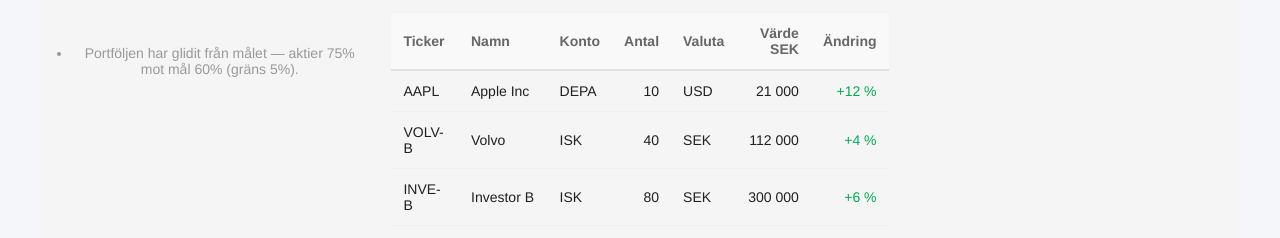
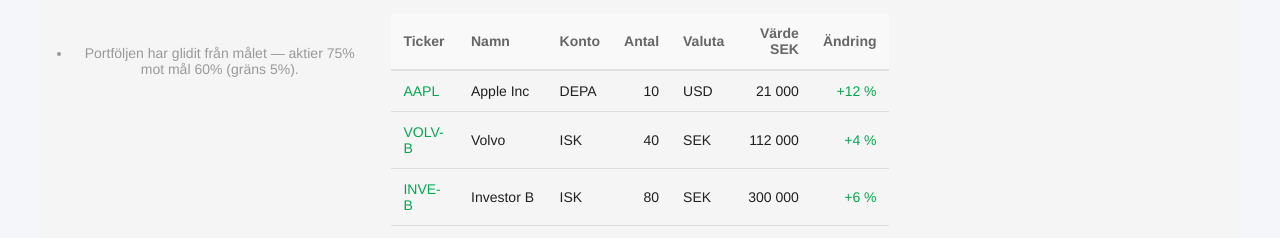
Before and after one commit to chas-challenge-2026/avanza-team1, a React (Vite) app in the folder frontend/: page / in a window 1280 px wide. Shown: the part 706-944 px from the top of the page. Built offline with nearby package versions, Linux system fonts and the light colour scheme.

Commit message:
styling(frontend): Remove redundant classes and replace fixed values with variables in HoldingsTable (#44) + Define more global css variables and update affected components (#44)

```diff
--- a/frontend/src/components/Dashboard/AccountsTable.module.css
+++ b/frontend/src/components/Dashboard/AccountsTable.module.css
@@ -7,7 +7,7 @@
 .column {
   display: flex;
   flex-direction: column;
-  gap: var(--space-small);
+  gap: var(--space-xsmall);
 }
 
 .columnTitle {
--- a/frontend/src/components/Dashboard/AssetAllocation.module.css
+++ b/frontend/src/components/Dashboard/AssetAllocation.module.css
@@ -21,7 +21,7 @@
 .target {
   font-size: var(--font-size-small);
   color: var(--gray);
-  margin-bottom: var(--space-small);
+  margin-bottom: var(--space-xsmall);
 }
 
 .name {
--- a/frontend/src/components/Dashboard/GoalAllocation.module.css
+++ b/frontend/src/components/Dashboard/GoalAllocation.module.css
@@ -60,7 +60,7 @@
 }
 
 .button {
-  padding: var(--space-small) var(--space-medium);
+  padding: var(--space-xsmall) var(--space-medium);
   background-color: var(--primary-color);
   color: white;
   border: none;
--- a/frontend/src/components/Dashboard/HoldingsTable.module.css
+++ b/frontend/src/components/Dashboard/HoldingsTable.module.css
@@ -4,53 +4,39 @@
 }
 
 .tableHead {
-  border-bottom: 2px solid #e0e0e0;
+  border-bottom: 2px solid var(--light-gray);
 }
-/* andra så att den här pekar mot TD elementet direkt istället för en egen klass */
-.headerCell {
-  text-align: left;
-  padding: 0.75rem;
-  font-size: 0.875rem;
+.table th {
+  padding: var(--space-small);
   font-weight: 600;
   color: #666;
 }
-/* byt namn på den här till bara right */
-.headerCellRight {
-  text-align: right;
+
+.table td {
+  padding: var(--space-small);
+  border-bottom: 1px solid #ddd;
 }
-
-.row {
-  border-bottom: 1px solid #f0f0f0;
-}
-/* peka mot TD elementet direkt */
-.cell {
-  padding: 0.75rem;
-  font-size: 0.875rem;
-}
-/* ta bort cell från klassnamnet i alla klasser nedanför här */
 .ticker {
   color: var(--primary-color);
   font-weight: 500;
 }
-
-.cellRight {
-  text-align: right;
-}
-
-.cellChange {
+.change {
   color: var(--primary-color);
 }
 
 .footer {
-  margin-top: 1rem;
+  margin-top: var(--space-medium);
   text-align: right;
 }
-/* ta bort detta till förmån för standard länk-beteende */
+
+.right {
+  text-align: right;
+}
+
+/* TODO: move this styling to global style for "a" links and remove this class */
 .viewLink {
-  font-size: 0.875rem;
   color: var(--primary-color);
   text-decoration: none;
-  font-weight: 500;
 }
 
 .viewLink:hover {
--- a/frontend/src/components/Dashboard/HoldingsTable.tsx
+++ b/frontend/src/components/Dashboard/HoldingsTable.tsx
@@ -21,17 +21,15 @@ function HoldingsTable({ holdings }: HoldingsTableProps): JSX.Element {
       <table className={styles.table}>
         <thead className={styles.tableHead}>
           <tr>
-            <th className={styles.headerCell}>Ticker</th>
-            <th className={styles.headerCell}>Namn</th>
-            <th className={styles.headerCell}>Konto</th>
-            <th className={`${styles.headerCell} ${styles.headerCellRight}`}>
-              Antal
-            </th>
-            <th className={styles.headerCell}>Valuta</th>
-            <th className={`${styles.headerCell} ${styles.headerCellRight}`}>
+            <th>Ticker</th>
+            <th>Namn</th>
+            <th>Konto</th>
+            <th className={styles.right}>Antal</th>
+            <th>Valuta</th>
+            <th className={styles.right}>
               Värde SEK
             </th>
-            <th className={`${styles.headerCell} ${styles.headerCellRight}`}>
+            <th className={styles.right}>
               Ändring
             </th>
           </tr>
@@ -40,22 +38,21 @@ function HoldingsTable({ holdings }: HoldingsTableProps): JSX.Element {
           {holdings.map((holding) => (
             <tr
               key={`${holding.ticker}-${holding.account}`}
-              className={styles.row}
             >
-              <td className={`${styles.cell} ${styles.cellTicker}`}>
+              <td className={styles.ticker}>
                 {holding.ticker}
               </td>
-              <td className={styles.cell}>{holding.name}</td>
-              <td className={styles.cell}>{holding.account}</td>
-              <td className={`${styles.cell} ${styles.cellRight}`}>
+              <td>{holding.name}</td>
+              <td>{holding.account}</td>
+              <td className={styles.right}>
                 {holding.quantity}
               </td>
-              <td className={styles.cell}>{holding.currency}</td>
-              <td className={`${styles.cell} ${styles.cellRight}`}>
+              <td>{holding.currency}</td>
+              <td className={styles.right}>
                 {formatSek(holding.valueSek)}
               </td>
               <td
-                className={`${styles.cell} ${styles.cellRight} ${styles.cellChange}`}
+                className={`${styles.right} ${styles.change}`}
               >
                 {formatReturnPct(holding.returnPct)}
               </td>
--- a/frontend/src/index.css
+++ b/frontend/src/index.css
@@ -9,7 +9,8 @@
     --space-xlarge: 2.25rem;
     --space-large: 1.5rem;
     --space-medium: 1rem;
-    --space-small: 0.5rem;
+    --space-small: 0.75rem;
+    --space-xsmall: 0.5rem;
 
     /* colors */
     --white: #ffffff;
```
